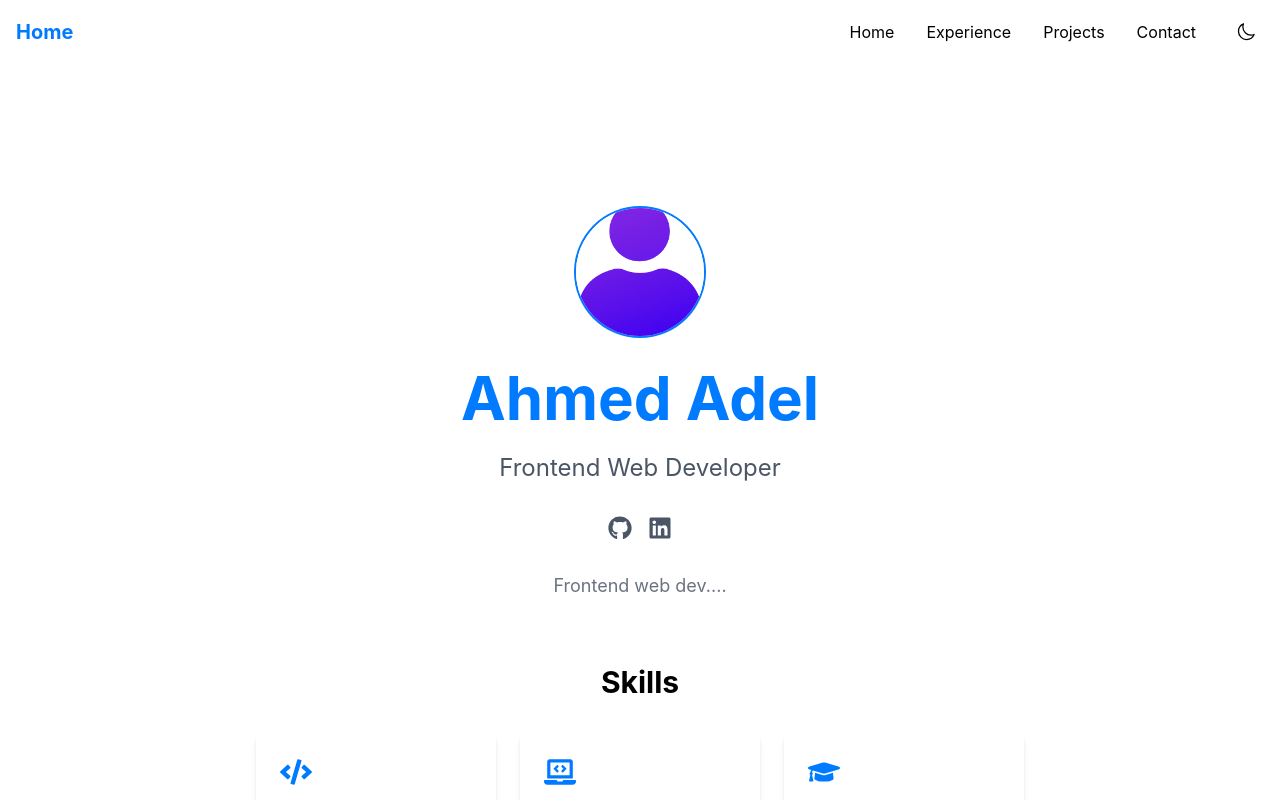
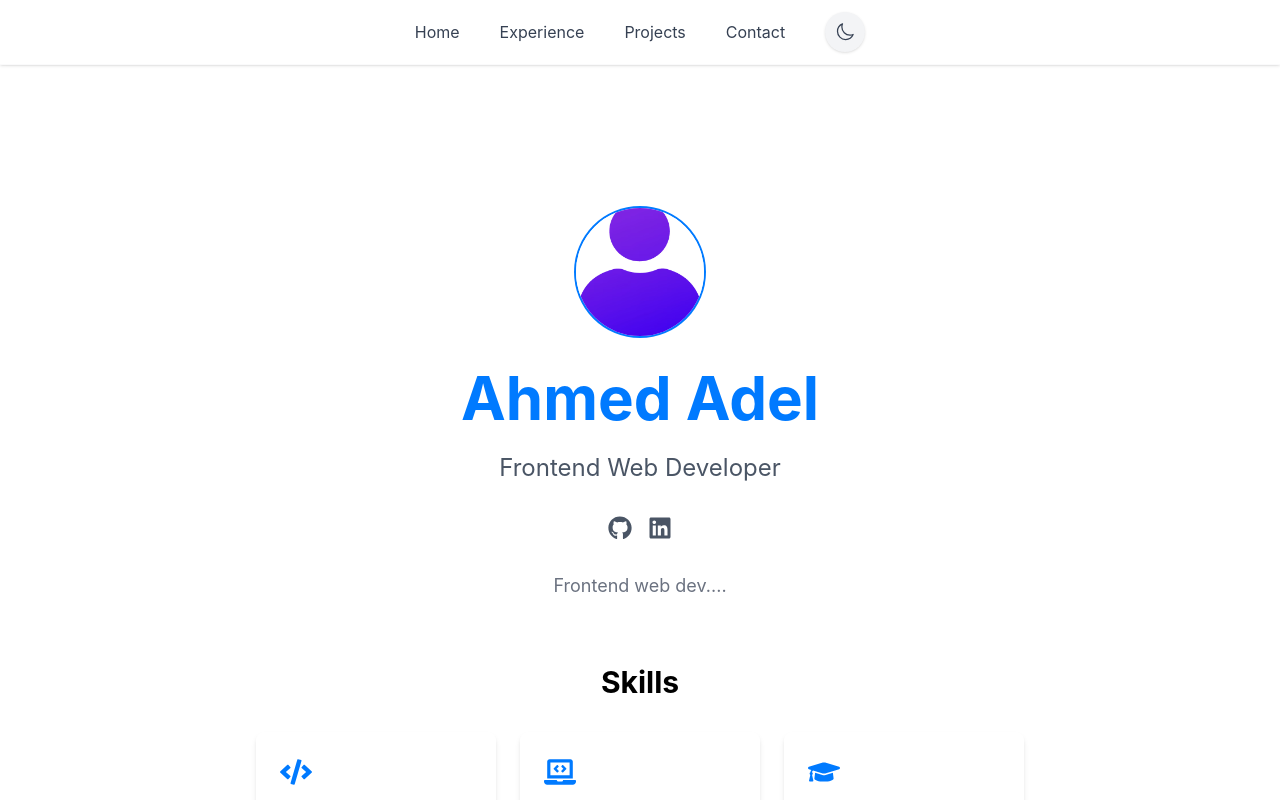
Before and after one commit to ahmed45adel/portfolio, a Next.js app: page / in a window 1280 px wide. Shown: the top 800 px of the page. Built offline with nearby package versions, Linux system fonts and the light colour scheme.

Commit message:
center navbar

```diff
--- a/src/app/components/Navbar.tsx
+++ b/src/app/components/Navbar.tsx
@@ -21,51 +21,91 @@ export default function Navbar() {
   ];
 
   return (
-    <nav className="fixed w-full bg-white/80 dark:bg-dark/80 backdrop-blur-sm z-50">
-      <div className="container max-w-7xl mx-auto px-4">
+    <nav className="fixed w-full bg-white/90 dark:bg-gray-900/90 backdrop-blur-md z-50 border-b border-gray-200/20 dark:border-gray-700/20 shadow-sm">
+      <div className="container max-w-7xl mx-auto px-6">
         <div className="flex items-center justify-between h-16">
-          <Link href="/" className="text-xl font-bold text-primary">
-            Home
-          </Link>
-
           {/* Desktop Menu */}
-          <div className="hidden md:flex items-center space-x-8">
+          <div className="hidden md:flex items-center justify-center flex-1">
+            <div className="flex items-center space-x-10">
               {menuItems.map((item) => (
                 <Link
                   key={item.href}
                   href={item.href}
-                className="hover:text-primary transition-colors"
+                  className="relative group"
                 >
+                  <span className="text-gray-700 dark:text-gray-300 hover:text-primary dark:hover:text-primary transition-colors duration-300">
                     {item.label}
+                  </span>
+                  <span className="absolute -bottom-1 left-0 w-0 h-0.5 bg-primary group-hover:w-full transition-all duration-300"></span>
                 </Link>
               ))}
+            </div>
+
+            {/* Theme Toggle - Desktop */}
             <motion.button
               onClick={toggleTheme}
-              className="p-2 rounded-lg hover:bg-gray-100 dark:hover:bg-gray-800 transition-colors"
-              whileHover={{ scale: 1.1 }}
-              whileTap={{ scale: 0.9 }}
+              className="ml-10 p-2.5 rounded-full bg-gray-100 dark:bg-gray-800 hover:bg-gray-200 dark:hover:bg-gray-700 transition-all duration-300 shadow-sm hover:shadow-md"
+              whileHover={{ scale: 1.05 }}
+              whileTap={{ scale: 0.95 }}
+            >
+              <AnimatePresence mode="wait">
+                <motion.div
+                  key={theme}
+                  initial={{ rotate: -90, opacity: 0 }}
+                  animate={{ rotate: 0, opacity: 1 }}
+                  exit={{ rotate: 90, opacity: 0 }}
+                  transition={{ duration: 0.2 }}
                 >
                   {theme === 'dark' ? (
-                <SunIcon className="h-5 w-5" />
+                    <SunIcon className="h-5 w-5 text-yellow-500" />
                   ) : (
-                <MoonIcon className="h-5 w-5" />
+                    <MoonIcon className="h-5 w-5 text-gray-700" />
                   )}
+                </motion.div>
+              </AnimatePresence>
             </motion.button>
           </div>
 
-          {/* Mobile Menu Button */}
+          {/* Mobile Menu - Centered */}
+          <div className="md:hidden flex items-center justify-center flex-1">
+            <div className="flex items-center space-x-4">
               <motion.button
-            className="md:hidden p-2 rounded-lg hover:bg-gray-100 dark:hover:bg-gray-800 transition-colors"
+                onClick={toggleTheme}
+                className="p-2 rounded-full bg-gray-100 dark:bg-gray-800 hover:bg-gray-200 dark:hover:bg-gray-700 transition-all duration-300"
+                whileHover={{ scale: 1.05 }}
+                whileTap={{ scale: 0.95 }}
+              >
+                {theme === 'dark' ? (
+                  <SunIcon className="h-5 w-5 text-yellow-500" />
+                ) : (
+                  <MoonIcon className="h-5 w-5 text-gray-700" />
+                )}
+              </motion.button>
+
+              <motion.button
+                className="p-2 rounded-lg hover:bg-gray-100 dark:hover:bg-gray-800 transition-colors duration-300"
                 onClick={toggleMobileMenu}
-            whileHover={{ scale: 1.1 }}
-            whileTap={{ scale: 0.9 }}
+                whileHover={{ scale: 1.05 }}
+                whileTap={{ scale: 0.95 }}
+              >
+                <AnimatePresence mode="wait">
+                  <motion.div
+                    key={isMobileMenuOpen ? 'close' : 'open'}
+                    initial={{ rotate: -90, opacity: 0 }}
+                    animate={{ rotate: 0, opacity: 1 }}
+                    exit={{ rotate: 90, opacity: 0 }}
+                    transition={{ duration: 0.2 }}
                   >
                     {isMobileMenuOpen ? (
                       <XMarkIcon className="h-6 w-6" />
                     ) : (
                       <Bars3Icon className="h-6 w-6" />
                     )}
+                  </motion.div>
+                </AnimatePresence>
               </motion.button>
+            </div>
+          </div>
         </div>
 
         {/* Mobile Menu */}
@@ -75,51 +115,26 @@ export default function Navbar() {
               initial={{ opacity: 0, height: 0 }}
               animate={{ opacity: 1, height: 'auto' }}
               exit={{ opacity: 0, height: 0 }}
-              transition={{ duration: 0.3 }}
-              className="md:hidden"
+              transition={{ duration: 0.3, ease: 'easeInOut' }}
+              className="md:hidden overflow-hidden"
             >
-              <div className="py-4 space-y-4">
+              <div className="py-6 space-y-1">
                 {menuItems.map((item, index) => (
                   <motion.div
                     key={item.href}
                     initial={{ opacity: 0, x: -20 }}
                     animate={{ opacity: 1, x: 0 }}
-                    transition={{ delay: index * 0.1 }}
+                    transition={{ delay: index * 0.05, duration: 0.3 }}
                   >
                     <Link
                       href={item.href}
-                      className="block py-2 hover:text-primary transition-colors"
+                      className="block px-4 py-3 rounded-lg text-center text-gray-700 dark:text-gray-300 hover:bg-gray-100 dark:hover:bg-gray-800 hover:text-primary dark:hover:text-primary transition-all duration-300"
                       onClick={() => setIsMobileMenuOpen(false)}
                     >
                       {item.label}
                     </Link>
                   </motion.div>
                 ))}
-                <motion.div
-                  initial={{ opacity: 0, x: -20 }}
-                  animate={{ opacity: 1, x: 0 }}
-                  transition={{ delay: menuItems.length * 0.1 }}
-                >
-                  <button
-                    onClick={() => {
-                      toggleTheme();
-                      setIsMobileMenuOpen(false);
-                    }}
-                    className="flex items-center py-2 hover:text-primary transition-colors"
-                  >
-                    {theme === 'dark' ? (
-                      <>
-                        <SunIcon className="h-5 w-5 mr-2" />
-                        Light Mode
-                      </>
-                    ) : (
-                      <>
-                        <MoonIcon className="h-5 w-5 mr-2" />
-                        Dark Mode
-                      </>
-                    )}
-                  </button>
-                </motion.div>
               </div>
             </motion.div>
           )}
```
Lines whose indentation alone changed are shown as unchanged.
